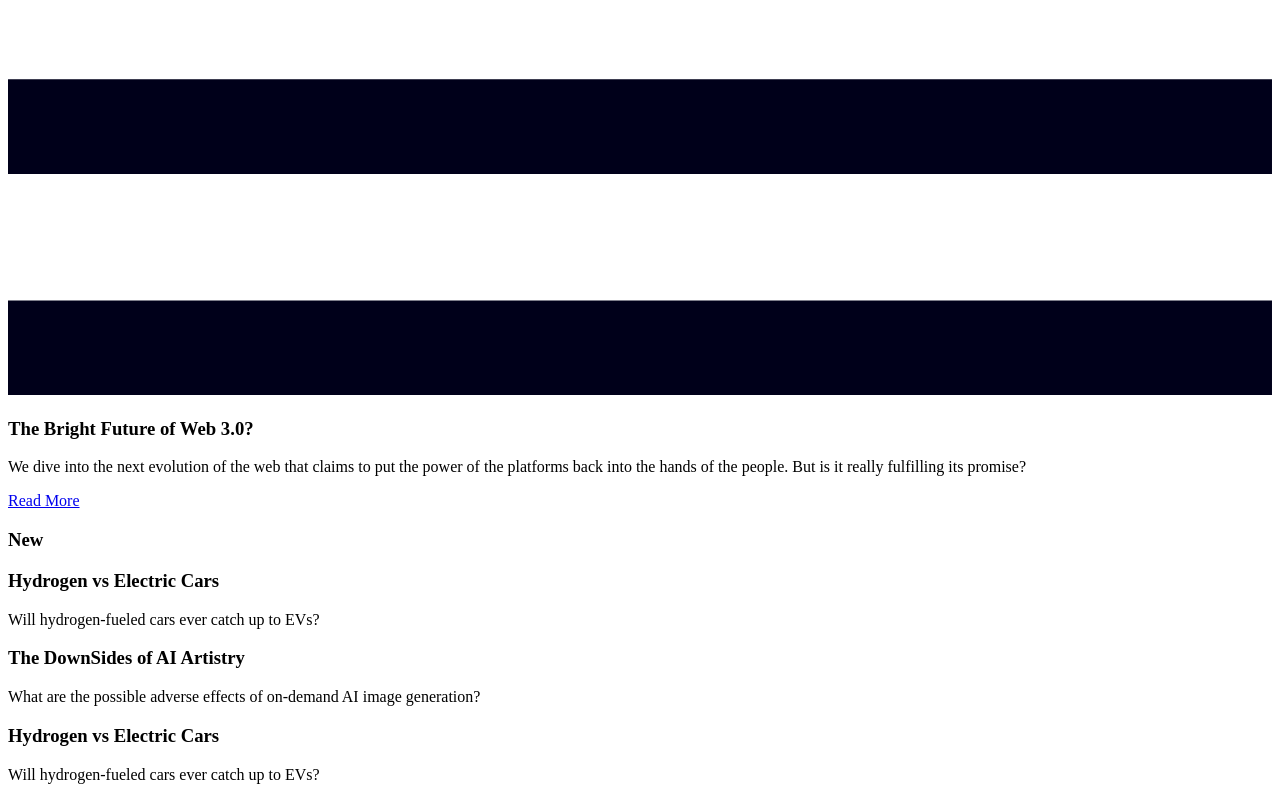
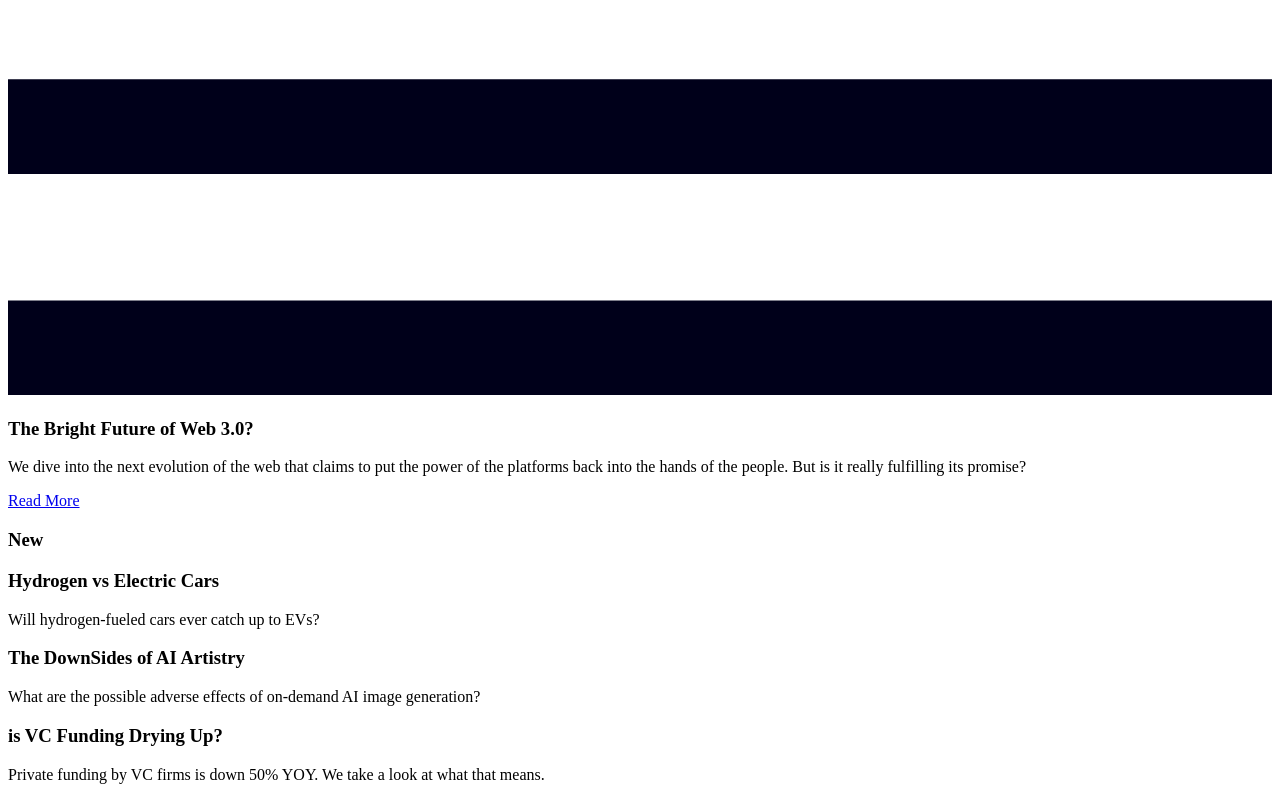
Before and after one commit to sammyodiagbe/news-homepage, a React (Create React App) app: page / in a window 1280 px wide. Shown: the part 932-1732 px from the top of the page. Built offline with nearby package versions, Linux system fonts and the light colour scheme.

Commit message:
structure

```diff
--- a/src/App.js
+++ b/src/App.js
@@ -66,8 +66,11 @@ function App() {
               </p>
             </div>
             <div className="a-news">
-              <h3>Hydrogen vs Electric Cars</h3>
-              <p>Will hydrogen-fueled cars ever catch up to EVs?</p>
+              <h3>is VC Funding Drying Up?</h3>
+              <p>
+                Private funding by VC firms is down 50% YOY. We take a look at
+                what that means.
+              </p>
             </div>
           </aside>
         </section>
```
